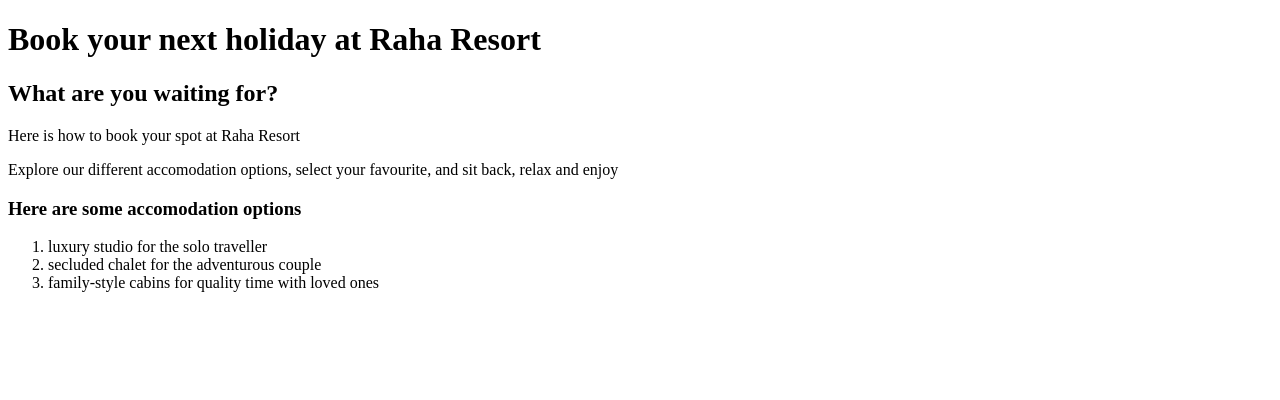
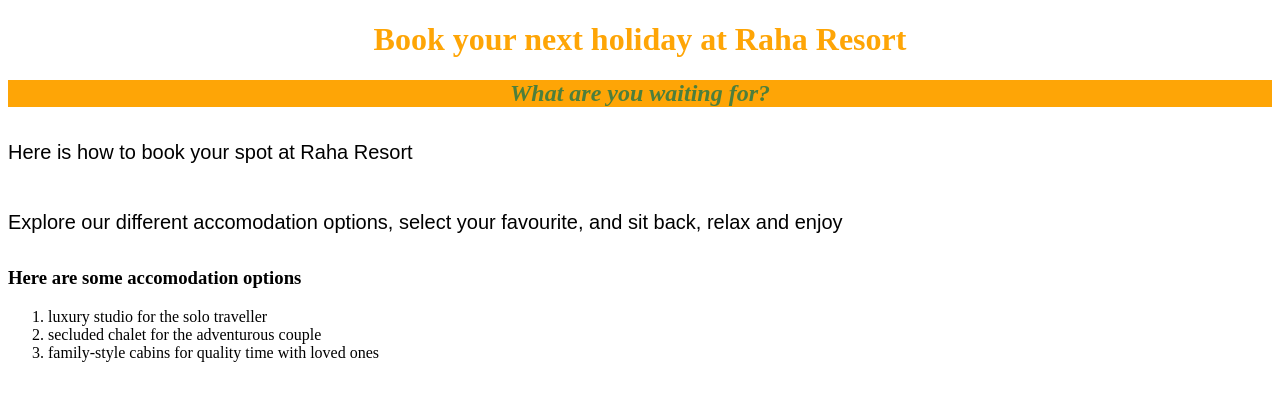
Before and after one commit to Ivy-N/Resortwebsite, a plain HTML site: page accommodations.html in a window 1280 px wide. Drawn offline with Linux system fonts and the light colour scheme.

Commit message:
Adds neworangetheme to HTML pages

```diff
--- a/accommodations.html
+++ b/accommodations.html
@@ -2,6 +2,7 @@
 <html>
 <head>
   <title>Accomodation at Raha Resort</title>
+  <link href=css/neworangetheme.css rel="stylesheet" type="text/css">
 </head>
 <body>
   <h1>Book your next holiday at Raha Resort</h1>
--- /dev/null
+++ b/css/neworangetheme.css
@@ -0,0 +1,15 @@
+h1{
+  color:#FEA506;
+  text-align:center;
+}
+h2{
+  background-color:#FEA506;
+  color:#4D7F3C;
+  font-style:italic;
+  text-align:center;
+}
+p{
+  font-family:sans-serif;
+  font-size:20px;
+  line-height:2.5;
+}
```
Also changed, not shown: activities.html (+1 -0 lines), arrangements.html (+1 -0 lines), contacts.html (+1 -0 lines), resortwebsite.html (+1 -0 lines).
